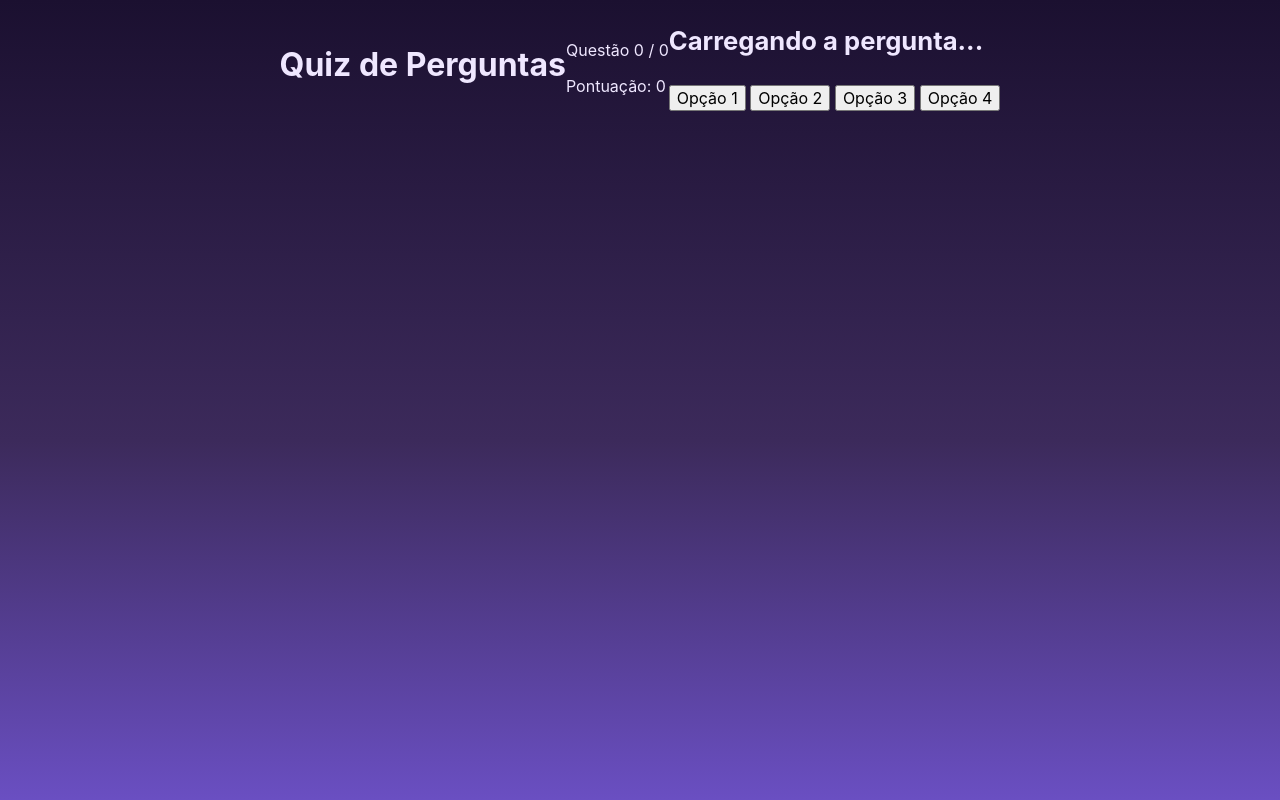
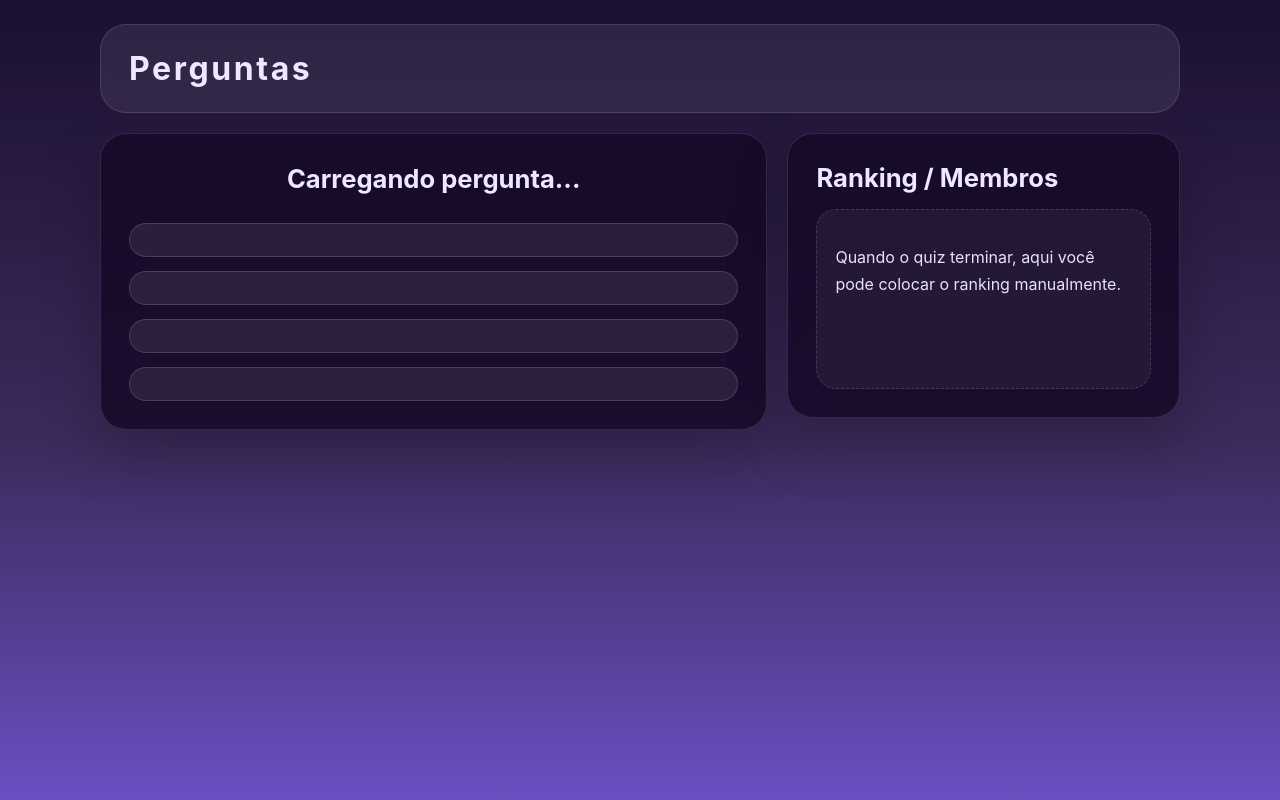
Before and after one commit to Luissgome/Bertha-Lutz, a Flask app: template templates/perguntas.html in a window 1280 px wide. Run offline with Flask 3, Linux system fonts and the light colour scheme; the template is opened without the code that fills it, so the values that code supplies are empty; some libraries are stand-ins or nearby versions.

Commit message:
Update perguntas.html

```diff
--- a/templates/perguntas.html
+++ b/templates/perguntas.html
@@ -1,32 +1,39 @@
 <!DOCTYPE html>
-<html lang="pt-br">
+<html lang="en">
 <head>
     <meta charset="UTF-8">
     <meta name="viewport" content="width=device-width, initial-scale=1.0">
-    <title>Quiz de Perguntas</title>
+    <title>Perguntas</title>
     <link rel="stylesheet" href="{{ url_for('static', filename='styles.css') }}">
 </head>
 <body>
-    <h1>Quiz de Perguntas</h1>
+    <div class="page-shell">
+        <header class="header-bar">
+            <h1>Perguntas</h1>
+        </header>
 
-    <div id="statusQuiz">
-        <p>Questão <span id="numeroPergunta">0</span> / <span id="totalPerguntas">0</span></p>
-        <p>Pontuação: <span id="pontuacao">0</span></p>
+        <main class="content-card grid-two">
+            <section class="quiz-card">
+                <h2 id="textoPergunta">Carregando pergunta...</h2>
+                <div id="alternativas" class="alternativas">
+                    <button id="btn0" class="alternativa"></button>
+                    <button id="btn1" class="alternativa"></button>
+                    <button id="btn2" class="alternativa"></button>
+                    <button id="btn3" class="alternativa"></button>
+                </div>
+            </section>
+
+            <section class="ranking-card">
+                <h2>Ranking / Membros</h2>
+                <div id="rankingArea" class="rankings">
+                    <p>Quando o quiz terminar, aqui você pode colocar o ranking manualmente.</p>
+                </div>
+            </section>
+        </main>
     </div>
 
-    <div id="perguntaContainer">
-        <h2 id="textoPergunta">Carregando a pergunta...</h2>
-        <div id="opcoesContainer" class="opcoes-container">
-            <button id="btnOpcao0" class="opcao-btn">Opção 1</button>
-            <button id="btnOpcao1" class="opcao-btn">Opção 2</button>
-            <button id="btnOpcao2" class="opcao-btn">Opção 3</button>
-            <button id="btnOpcao3" class="opcao-btn">Opção 4</button>
-        </div>
-    </div>
-
-    <div id="resultadoFinal" style="display: none; margin-top: 1rem;"></div>
-
     <script src="https://cdn.socket.io/4.7.2/socket.io.min.js"></script>
-    <script type="module" src="{{ url_for('static', filename='index.js') }}"></script>
+    <script src="{{ url_for('static', filename='quiz.js') }}"></script>
+    <script src="{{ url_for('static', filename='index.js') }}"></script>
 </body>
 </html>
```
